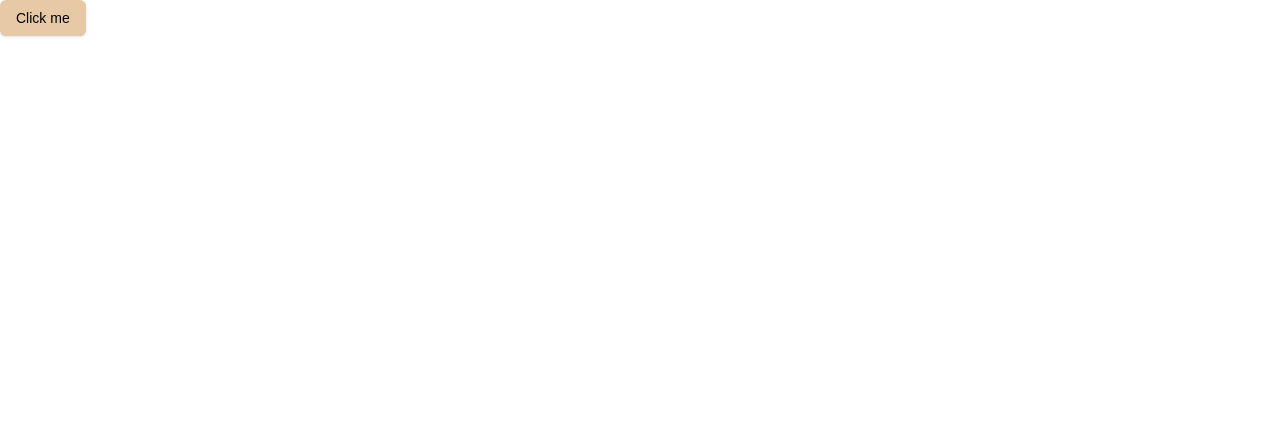
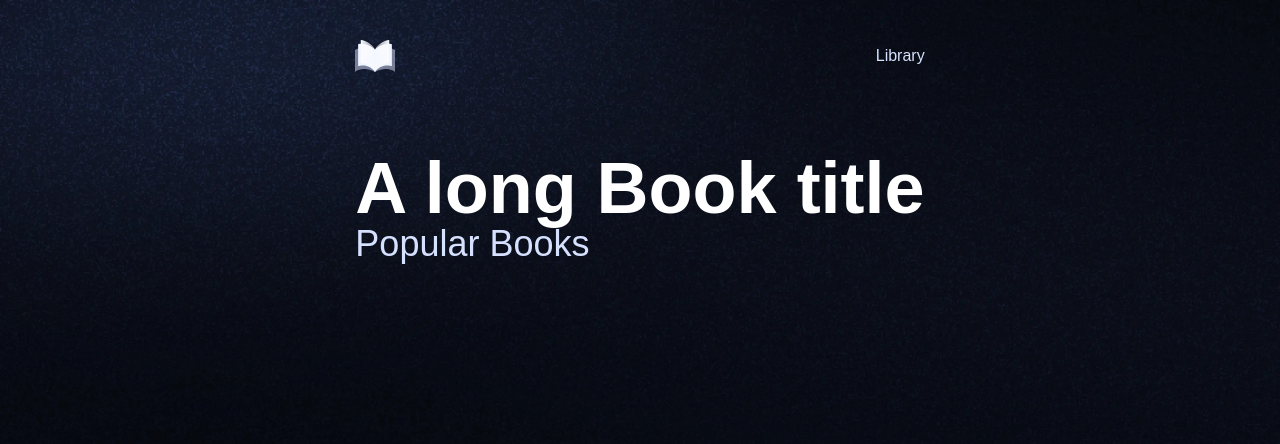
Before and after one commit to Prish20/BookWise, a Next.js app: page / in a window 1280 px wide. Shown: the top 444 px of the page. Built offline with nearby package versions, Linux system fonts and the light colour scheme; a web font is replaced by a local one.

Commit message:
Add layout and main components for the homepage: Header, BookOverview, and BookList

```diff
--- /dev/null
+++ b/app/(root)/layout.tsx
@@ -0,0 +1,15 @@
+import Header from '@/components/shared/Header'
+import React, { ReactNode } from 'react'
+
+const layout = ({ children }: { children: ReactNode }) => {
+    return (
+        <main className="root-container">
+            <div className=" mx-auto max-w-7xl">
+                <Header />
+                <div className="mt-20 pb-20">{ children }</div>
+            </div>
+        </main>
+    )
+}
+
+export default layout
--- /dev/null
+++ b/app/(root)/page.tsx
@@ -0,0 +1,11 @@
+
+import BookList from '@/components/BookList'
+import BookOverview from '@/components/BookOverview'
+import React from 'react'
+
+const Home = () => <>
+    <BookOverview />
+    <BookList />
+</>
+
+export default Home
--- a/app/page.tsx
+++ /dev/null
@@ -1,11 +0,0 @@
-
-import { Button } from '@/components/ui/button'
-import React from 'react'
-
-const Home = () => {
-  return (
-    <Button>Click me</Button>
-  )
-}
-
-export default Home
--- /dev/null
+++ b/components/BookList.tsx
@@ -0,0 +1,13 @@
+import React from 'react'
+
+const BookList = () => {
+  return (
+      <section className="">
+          <h2 className="font-bebas-neue text-4xl text-light-100">
+              Popular Books
+          </h2>
+    </section>
+  )
+}
+
+export default BookList
--- /dev/null
+++ b/components/BookOverview.tsx
@@ -0,0 +1,13 @@
+import React from 'react'
+
+const BookOverview = () => {
+    return (
+        <section className="book-overview">
+            <div className="flex flex-1 flex-col gap-5">
+                <h1 className="">A long Book title</h1>
+            </div>
+        </section>
+    )
+}
+
+export default BookOverview
--- /dev/null
+++ b/components/shared/Header.tsx
@@ -0,0 +1,25 @@
+"use client";
+
+import Link from 'next/link'
+import { usePathname } from 'next/navigation'
+import React from 'react'
+import { cn } from "@/lib/utils";
+import Image from 'next/image';
+
+const Header = () => {
+    const pathname = usePathname();
+    return (
+        <header className="my-10 flex justify-between gap-5">
+            <Link href="/">
+                <Image src="/icons/logo.svg" alt='Logo' width={40} height={40} />
+            </Link>
+            <ul className="flex flex-row items-center gap-8">
+                <li>
+                    <Link href="/library" className={cn("text-base cursor-pointer capitalize", pathname === "/library" ? "text-light-200" : "text-light-100")}>Library</Link>
+                </li>
+            </ul>
+        </header>
+    )
+}
+
+export default Header
```
